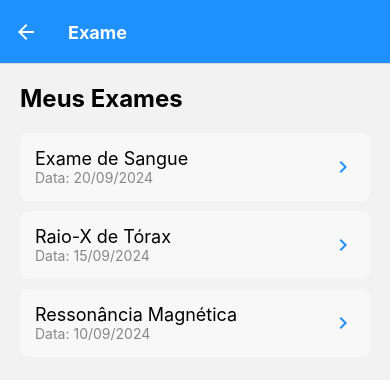
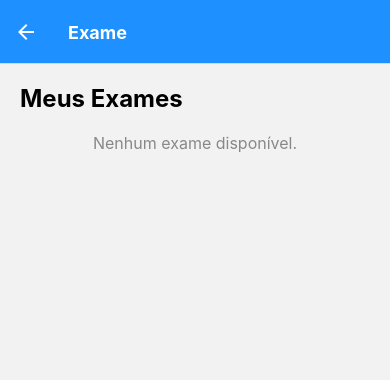
Before and after one commit to ThiagoBR109/Expo_Clinica_Facul, a React Native app: screen /Exame in a window 390 px wide. Shown: the top 380 px of the page. Built offline with nearby package versions, Linux system fonts and the light colour scheme.

Commit message:
Aba de exames funcionando de forma correta

```diff
--- a/Cadastro.js
+++ b/Cadastro.js
@@ -36,7 +36,7 @@ const Cadastro = () => {
         };
 
         // Fazendo a requisição POST para a API
-        fetch('http://172.16.1.104:3001/pacientes', {
+        fetch('http://172.16.1.107:3001/pacientes', {
             method: 'POST',
             headers: {
                 'Content-Type': 'application/json',
--- a/Exame.js
+++ b/Exame.js
@@ -1,40 +1,68 @@
-import React from 'react';
-import { View, Text, FlatList, TouchableOpacity, StyleSheet } from 'react-native';
-import Icon from 'react-native-vector-icons/MaterialIcons';
-import { useNavigation } from '@react-navigation/native';
-
-const examList = [
-    { id: '1', name: 'Exame de Sangue', date: '2024-09-20' },
-    { id: '2', name: 'Raio-X de Tórax', date: '2024-09-15' },
-    { id: '3', name: 'Ressonância Magnética', date: '2024-09-10' },
-];
+import React, { useEffect, useState } from 'react';
+import { View, Text, TouchableOpacity, StyleSheet, ActivityIndicator, Linking } from 'react-native';
+import AsyncStorage from '@react-native-async-storage/async-storage';
 
 const Exame = () => {
-    const navigation = useNavigation();
+    const [paciente, setPaciente] = useState(null); // Dados do paciente
+    const [loading, setLoading] = useState(true); // Carregamento
 
-const formatDate = (dateString) => {
-    const [year, month, day] = dateString.split('-');
-    return `${day}/${month}/${year}`;
+    // Função para buscar os dados do paciente
+    const fetchPaciente = async () => {
+        try {
+            // Usar a mesma chave de AsyncStorage definida no Login.js
+            const user = await AsyncStorage.getItem('usuarioLogado');
+            const pacienteLogado = JSON.parse(user);
+
+            if (pacienteLogado && pacienteLogado.paciente_id) {
+                const response = await fetch(`http://172.16.1.107:3001/pacientes/${pacienteLogado.paciente_id}/pdf`);
+                const data = await response.json();
+
+                console.log('Resposta da API:', data);
+
+                // Verifica se o PDF está disponível
+                if (data.pdfLink) {
+                    setPaciente({ paciente_pdf: data.pdfLink });
+                } else {
+                    console.warn('Nenhum PDF disponível.');
+                }
+            } else {
+                console.warn('Paciente não encontrado no AsyncStorage.');
+            }
+        } catch (error) {
+            console.error('Erro ao carregar paciente:', error);
+        } finally {
+            setLoading(false);
+        }
     };
 
-const renderItem = ({ item }) => (
-    <TouchableOpacity style={styles.card} onPress={() => navigation.navigate('ExamDetails', { examId: item.id })}>
-        <View style={styles.textContainer}>
-            <Text style={styles.examName}>{item.name}</Text>
-            <Text style={styles.examDate}>Data: {formatDate(item.date)}</Text>
+
+    // Carrega os dados ao montar o componente
+    useEffect(() => {
+        fetchPaciente();
+    }, []);
+
+    if (loading) {
+        return (
+            <View style={styles.loadingContainer}>
+                <ActivityIndicator size="large" color="#1E90FF" />
+                <Text>Carregando informações...</Text>
             </View>
-        <Icon name="chevron-right" size={24} color="#1E90FF" />
-    </TouchableOpacity>
         );
+    }
 
     return (
         <View style={styles.container}>
             <Text style={styles.title}>Meus Exames</Text>
-        <FlatList
-            data={examList}
-            renderItem={renderItem}
-            keyExtractor={item => item.id}
-        />
+            {paciente && paciente.paciente_pdf ? (
+                <TouchableOpacity
+                    style={styles.card}
+                    onPress={() => Linking.openURL(paciente.paciente_pdf)} // Abre o PDF no navegador
+                >
+                    <Text style={styles.examName}>Visualizar Exame</Text>
+                </TouchableOpacity>
+            ) : (
+                <Text style={styles.noExamsText}>Nenhum exame disponível.</Text>
+            )}
         </View>
     );
 };
@@ -42,10 +70,15 @@ return (
 const styles = StyleSheet.create({
     container: { flex: 1, padding: 20 },
     title: { fontSize: 24, fontWeight: 'bold', marginBottom: 20 },
-    card: {flexDirection: 'row', justifyContent: 'space-between', alignItems: 'center' ,padding: 15, backgroundColor: '#f8f8f8', marginBottom: 10, borderRadius: 8 },
-    textContainer:{flexDirection: 'column'},
-    examName: { fontSize: 18 },
-    examDate: { color: '#888' },
+    card: {
+        padding: 15,
+        backgroundColor: '#f8f8f8',
+        borderRadius: 8,
+        alignItems: 'center',
+    },
+    examName: { fontSize: 18, color: '#1E90FF' },
+    noExamsText: { textAlign: 'center', color: '#888', fontSize: 16 },
+    loadingContainer: { flex: 1, justifyContent: 'center', alignItems: 'center' },
 });
 
 export default Exame;
--- a/Login.js
+++ b/Login.js
@@ -10,7 +10,7 @@ const Login = ({ navigation }) => {
 
     const handleLogin = async () => {
         try {
-            const response = await fetch('http://172.16.1.104:3001/login', {
+            const response = await fetch('http://172.16.1.107:3001/login', {
                 method: 'POST',
                 headers: {
                     'Content-Type': 'application/json',
--- a/PacienteDetails.js
+++ b/PacienteDetails.js
@@ -40,7 +40,7 @@ const PacienteDetails = ({ route, navigation }) => {
         }
 
         // Configuração do fetch para enviar o link do PDF
-        fetch(`http://172.16.1.104:3001/atualizarPDF`, {
+        fetch(`http://172.16.1.107:3001/atualizarPDF`, {
             method: 'POST',
             headers: {
                 'Content-Type': 'application/json',
@@ -76,7 +76,7 @@ const PacienteDetails = ({ route, navigation }) => {
     };
 
     const editarPaciente = (id, dados) => {
-        fetch(`http://172.16.1.104:3001/pacientes/${id}`, {
+        fetch(`http://172.16.1.107:3001/pacientes/${id}`, {
             method: 'PUT',
             headers: {
                 'Content-Type': 'application/json',
@@ -109,7 +109,7 @@ const PacienteDetails = ({ route, navigation }) => {
     };
 
     const apagarPaciente = (id) => {
-        fetch(`http://172.16.1.104:3001/pacientes/${id}`, {
+        fetch(`http://172.16.1.107:3001/pacientes/${id}`, {
             method: 'DELETE',
             headers: {
                 'Content-Type': 'application/json',
--- a/PacientesList.js
+++ b/PacientesList.js
@@ -7,7 +7,7 @@ const PacientesList = ({ navigation }) => {
 
     // Função para buscar pacientes do servidor
     const fetchPacientes = () => {
-        fetch('http://172.16.1.104:3001/pacientes')
+        fetch('http://172.16.1.107:3001/pacientes')
         .then(response => response.json())
         .then(data => {
             setPacientes(data);  // Define os pacientes no estado
```
Also changed, not shown: 1 other file (tests, documents, lock files or other folders). Lines whose indentation alone changed are shown as unchanged.
